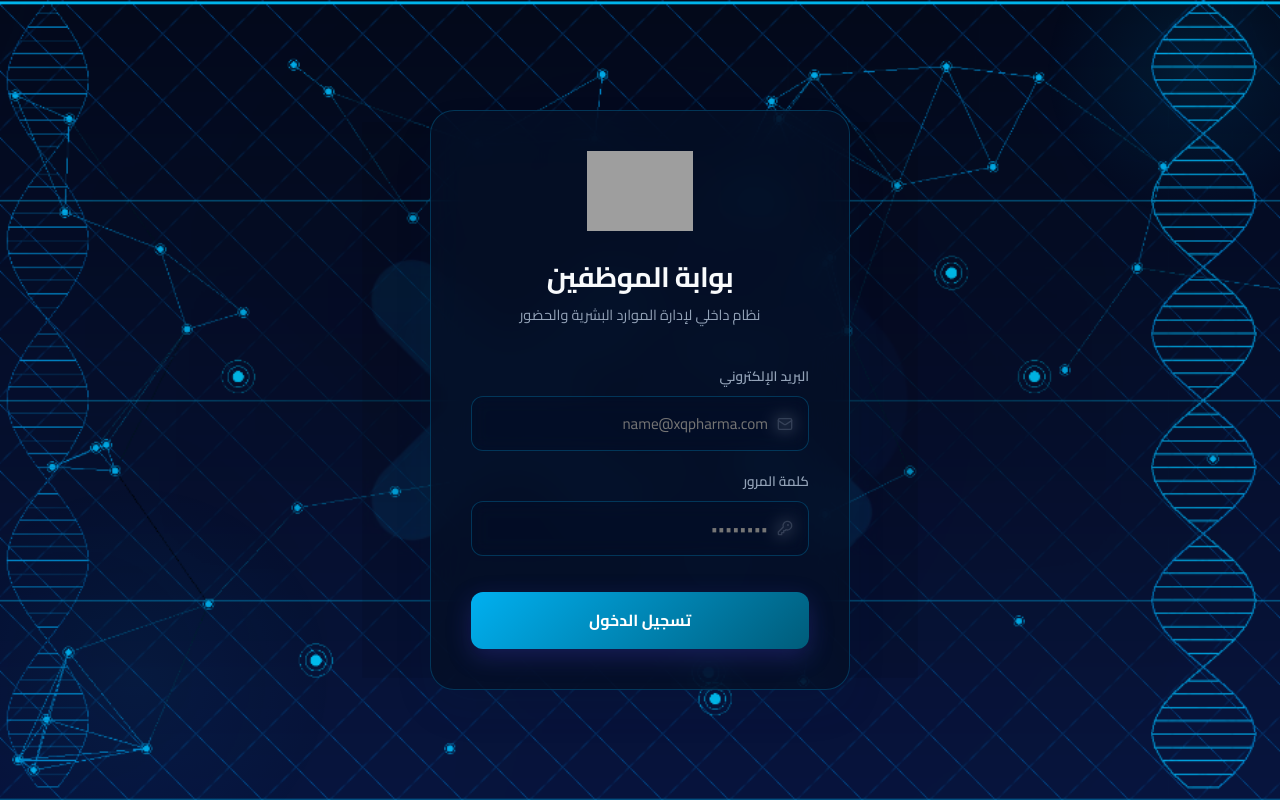
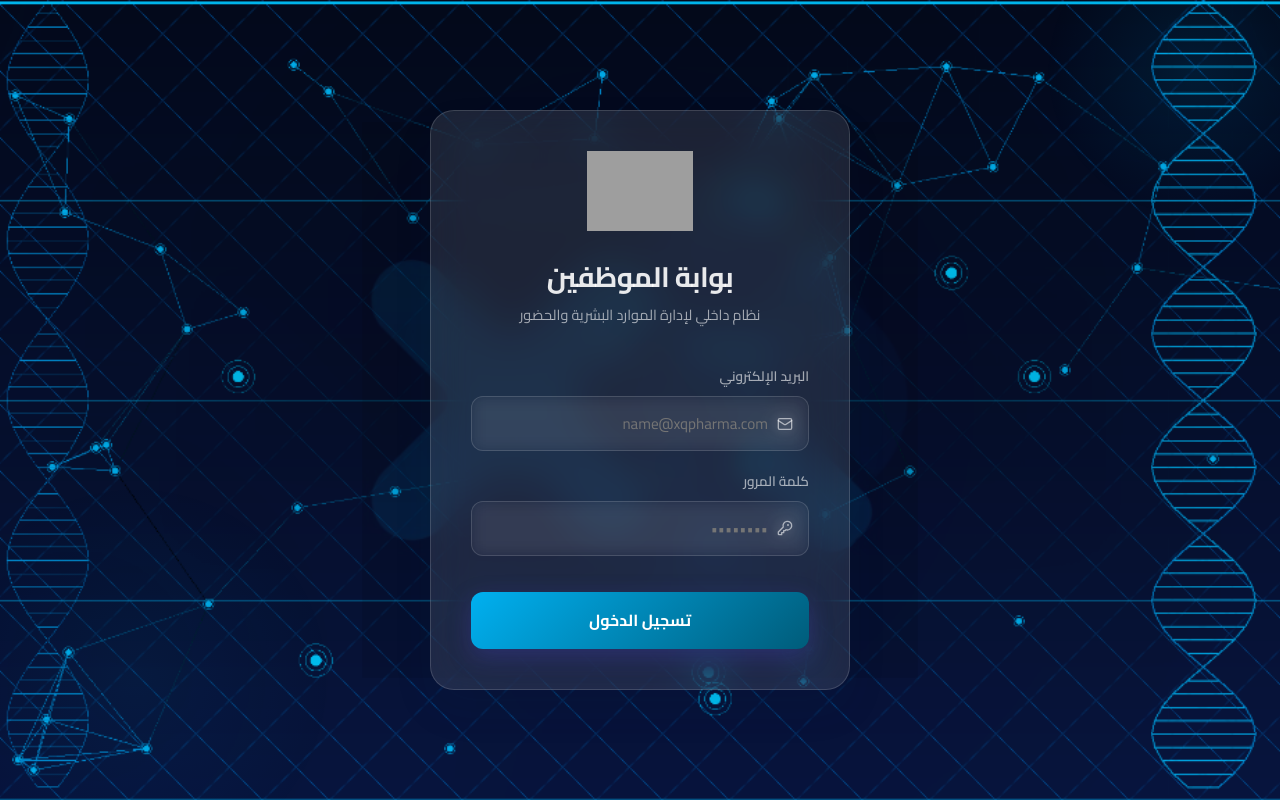
Before and after one commit to mahmoud-mohamed200/hr-system, a React app in the folder frontend/: page /login in a window 1280 px wide. Built offline with nearby package versions, Linux system fonts and the light colour scheme; no server answers; grey boxes are pictures that could not be loaded; the HTML template or start-up script is replaced by a standard one.

Commit message:
Update boxes and text to use white transparency

```diff
--- a/frontend/src/index.css
+++ b/frontend/src/index.css
@@ -16,16 +16,16 @@
   --warning-light: rgba(245, 158, 11, 0.15);
 
   /* Neutrals & Backgrounds */
-  --bg-dark: rgba(2, 11, 38, 0.6);
-  --bg-card: rgba(4, 15, 38, 0.75);
+  --bg-dark: rgba(255, 255, 255, 0.05);
+  --bg-card: rgba(255, 255, 255, 0.1);
 
   /* Typography Colors */
-  --text-main: #f8fafc;
-  --text-dim: #94a3b8;
+  --text-main: rgba(255, 255, 255, 0.9);
+  --text-dim: rgba(255, 255, 255, 0.6);
 
   /* Borders and Glass */
-  --glass: rgba(0, 176, 240, 0.05);
-  --glass-border: rgba(0, 176, 240, 0.25);
+  --glass: rgba(255, 255, 255, 0.05);
+  --glass-border: rgba(255, 255, 255, 0.15);
 
   /* Shadows */
   --shadow-sm: 0 4px 6px rgba(0, 0, 0, 0.3);
@@ -315,7 +315,7 @@ input, select, textarea {
   padding: 0.75rem 1rem;
   font-size: 0.95rem;
   color: var(--text-main);
-  background: rgba(2, 11, 38, 0.5);
+  background: rgba(255, 255, 255, 0.08);
   backdrop-filter: blur(8px);
   -webkit-backdrop-filter: blur(8px);
   transition: all 0.2s ease;
```
